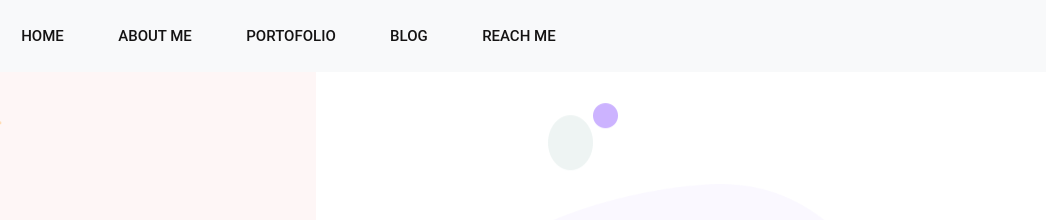
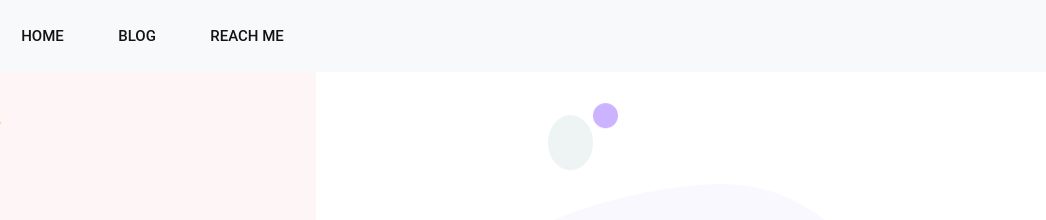
Before and after one commit to irsyadashari/myportofolio, a plain HTML site: page index.html in a window 1280 px wide. Shown: the top 220 px of the page, 234-1280 px from the left. Drawn offline with Linux system fonts and the light colour scheme; files whose address does not match are found by name.

Commit message:
refactoring index

```diff
--- a/index.html
+++ b/index.html
@@ -34,14 +34,14 @@
                       <li class="nav-item">
                         <a class="nav-link active" aria-current="page" href="#">Home</a>
                       </li>
-                      <li class="nav-item">
+                      <!-- <li class="nav-item">
                         <a class="nav-link" href="#">About Me</a>
-                      </li>
+                      </li> -->
                       <!-- <li class="nav-item">
                         <a class="nav-link" href="#">Services</a>
                       </li> -->
-                      <li class="nav-item">
-                        <a class="nav-link" href="#">Portofolio</a>
+                      <!-- <li class="nav-item">
+                        <a class="nav-link" href="#">Portofolio</a> -->
                       </li>
                       <!-- <li class="nav-item">
                         <a class="nav-link" href="#">Pages</a>
@@ -50,7 +50,7 @@
                         <a class="nav-link" href="https://irsyadashari.blogspot.com/" target="_blank">Blog</a>
                       </li>
                       <li class="nav-item">
-                        <a class="nav-link" href="#">Reach Me</a>
+                        <a class="nav-link" href="https://www.linkedin.com/in/irsyad-ashari-11a51812a/" target="_blank">Reach Me</a>
                       </li>
                     </ul>
                   </div>
```
